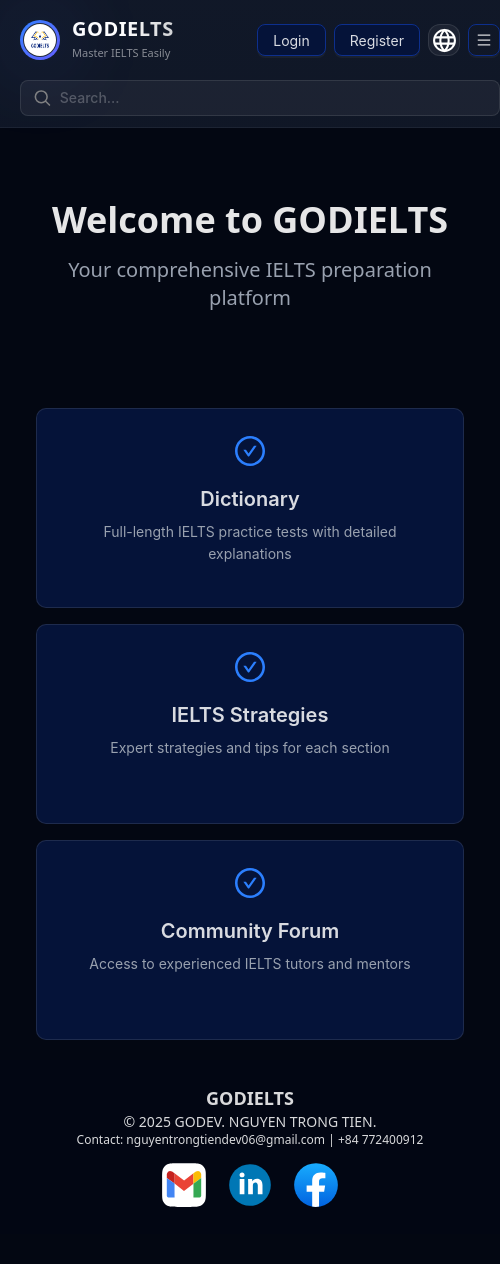
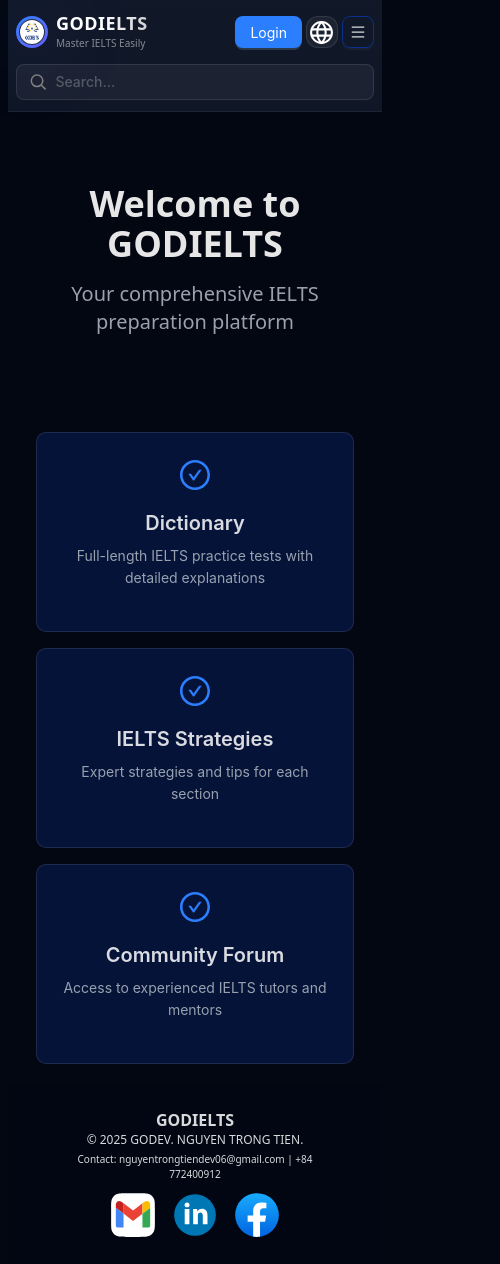
Before and after one commit to GodupDev/GODIELTS, a React (Vite) app: page / in a window 390 px wide. Shown: the whole page, 500 px wide, since content can reach past the window. Before the commit the page ends 1234 px from the top, so only its background shows below. Built offline with nearby package versions, Linux system fonts and the light colour scheme.

Commit message:
1.5 (tối ưu responsive lần 1)

```diff
--- a/src/components/layout/Footer.jsx
+++ b/src/components/layout/Footer.jsx
@@ -3,27 +3,30 @@ import IconSocialMedia from "../icon/IconSocialMedia";
 
 const Footer = () => {
   return (
-    <Layout.Footer className="bg-gray-900 text-white text-center py-6 mt-auto ">
-      <div className="max-w-4xl mx-auto">
-        <p className="text-lg font-semibold">GODIELTS</p>
-        <p className="text-sm">© 2025 GODEV. NGUYEN TRONG TIEN.</p>
-        <p className="text-xs">
+    <Layout.Footer className="bg-gray-900 text-white text-center py-4 sm:py-6 mt-auto">
+      <div className="max-w-4xl mx-auto px-4 sm:px-6">
+        <p className="text-base sm:text-lg font-semibold">GODIELTS</p>
+        <p className="text-xs sm:text-sm">© 2025 GODEV. NGUYEN TRONG TIEN.</p>
+        <p className="text-[10px] sm:text-xs mt-1">
           Contact: nguyentrongtiendev06@gmail.com | +84 772400912
         </p>
 
-        <div className="flex justify-center space-x-4 mt-3">
-          <a href="nguyentrongtiendev06@gmail.com">
+        <div className="flex justify-center space-x-3 sm:space-x-4 mt-2 sm:mt-3">
+          <a
+            href="nguyentrongtiendev06@gmail.com"
+            className="transform hover:scale-110 transition-transform"
+          >
             <IconSocialMedia socialMedia="Gmail" />
           </a>
           <a
             href="https://www.linkedin.com/in/nguyen-trong-tien-24b613339/"
-            className="text-gray-400 hover:text-white"
+            className="text-gray-400 hover:text-white transform hover:scale-110 transition-transform"
           >
             <IconSocialMedia socialMedia="Linkedin" />
           </a>
           <a
             href="https://www.facebook.com/profile.php?id=100064574541387"
-            className="text-gray-400 hover:text-white"
+            className="text-gray-400 hover:text-white transform hover:scale-110 transition-transform"
           >
             <IconSocialMedia socialMedia="Facebook" />
           </a>
--- a/src/components/layout/Header.jsx
+++ b/src/components/layout/Header.jsx
@@ -318,12 +318,12 @@ const Header = ({ searchedData }) => {
       />
 
       {/* Main Content */}
-      <div className="relative container mx-auto sm:px-6 !pl-5">
-        <div className="h-20 flex items-center justify-between gap-4 sm:gap-8">
+      <div className="relative container mx-auto px-4 sm:px-6">
+        <div className="h-16 sm:h-20 flex items-center justify-between gap-2 sm:gap-4">
           {/* Logo */}
           <motion.div
             whileHover={{ scale: 1.02 }}
-            className="flex items-center gap-3 sm:gap-5 group cursor-pointer shrink-0"
+            className="flex items-center gap-2 sm:gap-3 group cursor-pointer shrink-0"
             onClick={() => setCurrentPage("/")}
           >
             <div className="relative flex items-center justify-center">
@@ -331,7 +331,7 @@ const Header = ({ searchedData }) => {
               <div className="absolute inset-0 bg-gradient-to-r from-blue-500/30 to-indigo-500/30 rounded-full blur-2xl group-hover:from-blue-500/40 group-hover:to-indigo-500/40 transition-all duration-300" />
 
               {/* Logo Container */}
-              <div className="relative w-10 h-10 sm:w-14 sm:h-14 rounded-full bg-gradient-to-br from-blue-500 to-indigo-500 p-[3px]">
+              <div className="relative w-8 h-8 sm:w-10 sm:h-10 md:w-14 md:h-14 rounded-full bg-gradient-to-br from-blue-500 to-indigo-500 p-[3px]">
                 {/* Logo Image */}
                 <div className="w-full h-full rounded-full border border-white/10 overflow-hidden bg-gray-900 flex justify-center items-center">
                   <Image
@@ -340,7 +340,7 @@ const Header = ({ searchedData }) => {
                     preview={false}
                     width={90}
                     height={50}
-                    className="hover:scale-110 transition-transform duration-300 sm:w-[70px] sm:h-[50px]"
+                    className="hover:scale-110 transition-transform duration-300 w-[50px] h-[35px] sm:w-[60px] sm:h-[40px] md:w-[70px] md:h-[50px]"
                   />
                 </div>
               </div>
@@ -348,10 +348,10 @@ const Header = ({ searchedData }) => {
 
             {/* Logo Text */}
             <div className="flex flex-col group-hover:translate-x-1 transition-transform duration-300">
-              <h1 className="text-xl sm:text-2xl font-extrabold tracking-wide bg-gradient-to-r from-white via-white to-white/80 bg-clip-text text-transparent mb-0 leading-none">
+              <h1 className="text-lg sm:text-xl md:text-2xl font-extrabold tracking-wide bg-gradient-to-r from-white via-white to-white/80 bg-clip-text text-transparent mb-0 leading-none">
                 GODIELTS
               </h1>
-              <p className="text-[11px] sm:text-[13px] font-medium text-white/50 group-hover:text-white/70 transition-colors mt-1.5">
+              <p className="text-[10px] sm:text-[11px] md:text-[13px] font-medium text-white/50 group-hover:text-white/70 transition-colors mt-1">
                 Master IELTS Easily
               </p>
             </div>
@@ -362,8 +362,8 @@ const Header = ({ searchedData }) => {
           </div>
 
           {/* Search and Actions */}
-          <div className="flex items-center gap-2 sm:gap-4">
-            <div className="hidden xl:block w-[400px]">
+          <div className="flex items-center gap-2 sm:gap-3">
+            <div className="hidden xl:block w-[300px] sm:w-[400px]">
               <SearchBar
                 setSearchedData={setSearchedData}
                 searchedData={searchedData}
@@ -371,7 +371,7 @@ const Header = ({ searchedData }) => {
             </div>
 
             <div>
-              <div className="flex gap-2 sm:gap-3 items-center">
+              <div className="flex gap-1 sm:gap-2 md:gap-3 items-center">
                 {user ? (
                   <div>
                     <div ref={profileRef}>
@@ -389,13 +389,13 @@ const Header = ({ searchedData }) => {
                           <img
                             src={profile?.avatar.url}
                             alt="Avatar Preview"
-                            className="rounded-full object-cover border border-gray-700 w-7 h-7"
+                            className="rounded-full object-cover border border-gray-700 w-6 h-6 sm:w-7 sm:h-7"
                           />
                         ) : (
                           <IconUser />
                         )}
                         {uiState.profileMenuOpen && (
-                          <div className="absolute top-full right-0 mt-2 w-48 bg-gray-800/95 backdrop-blur-sm rounded-xl shadow-xl border border-white/10 overflow-hidden">
+                          <div className="absolute top-full right-0 mt-2 w-48 bg-gray-800/95 backdrop-blur-sm rounded-xl shadow-xl border border-white/10 overflow-hidden z-50">
                             {profileUI.map(({ code, item, onClick }) => (
                               <div
                                 key={code}
@@ -422,33 +422,13 @@ const Header = ({ searchedData }) => {
                     />
                   </div>
                 ) : (
-                  <>
-                    <div className="flex gap-2">
-                      <Button onClick={showLogin} className="">
-                        Login
-                      </Button>
-
-                      <Button onClick={showRegister} className="">
-                        Register
-                      </Button>
-                    </div>
-                    <AuthModals
-                      loginVisible={uiState.loginVisible}
-                      registerVisible={uiState.registerVisible}
-                      setLoginVisible={(visible) =>
-                        setUiState((prev) => ({
-                          ...prev,
-                          loginVisible: visible,
-                        }))
-                      }
-                      setRegisterVisible={(visible) =>
-                        setUiState((prev) => ({
-                          ...prev,
-                          registerVisible: visible,
-                        }))
-                      }
-                    />
-                  </>
+                  <Button
+                    type="primary"
+                    className="!bg-blue-500 hover:!bg-blue-600 !border-none"
+                    onClick={() => navigate("/login")}
+                  >
+                    Login
+                  </Button>
                 )}
                 <div ref={languageRef}>
                   <TooltipButton
@@ -514,7 +494,7 @@ const Header = ({ searchedData }) => {
             </div>
           </div>
         </div>
-        <div className="block xl:hidden  w-full pb-3">
+        <div className="block xl:hidden w-full pb-3">
           <SearchBar
             setSearchedData={setSearchedData}
             searchedData={searchedData}
--- a/src/index.css
+++ b/src/index.css
@@ -2,7 +2,8 @@
 
 body {
   background-color: #030712;
-  min-width: 500px;
+  min-width: 280px;
+  overflow-x: hidden;
 }
 
 /* Word Analysis Tabs */
@@ -40,9 +41,25 @@ body {
   }
 }
 
+/* Responsive styles */
 @media (max-width: 768px) {
-  .body {
-    width: 90%; /* Nhỏ hơn trên mobile */
-    min-width: 280px; /* Giữ không quá nhỏ */
+  body {
+    padding: 0 1rem;
+  }
+
+  .container {
+    padding-left: 1rem;
+    padding-right: 1rem;
   }
 }
+
+@media (max-width: 480px) {
+  body {
+    padding: 0 0.5rem;
+  }
+
+  .container {
+    padding-left: 0.5rem;
+    padding-right: 0.5rem;
+  }
+}
--- a/src/pages/Forum/main.jsx
+++ b/src/pages/Forum/main.jsx
@@ -14,12 +14,14 @@ const ForumPage = () => {
   });
 
   return (
-    <div className="min-h-screen p-2">
-      <div className="flex flex-col pt-[1%] pb-[5%] max-w-4xl mx-auto space-y-6 gap-y-3">
+    <div className="min-h-screen px-2 sm:px-4 md:px-6">
+      <div className="flex flex-col pt-[1%] pb-[5%] max-w-4xl mx-auto space-y-4 sm:space-y-6 gap-y-3">
         {filteredPostsData.length > 0 ? (
           filteredPostsData.map((post) => <Post key={post.id} post={post} />)
         ) : (
-          <div>No matching posts yet</div>
+          <div className="text-white text-center py-4">
+            No matching posts yet
+          </div>
         )}
       </div>
     </div>
--- a/src/pages/Tips/main.jsx
+++ b/src/pages/Tips/main.jsx
@@ -30,10 +30,12 @@ const TipsPage = () => {
   ];
 
   return (
-    <div className="">
+    <div className="px-2 sm:px-4 md:px-6">
       <div className="max-w-6xl mx-auto">
-        <div className="flex justify-between items-center mb-8">
-          <h1 className="text-4xl font-bold text-white">IELTS Tips</h1>
+        <div className="flex justify-between items-center mb-4 sm:mb-8">
+          <h1 className="text-2xl sm:text-3xl md:text-4xl font-bold text-white">
+            IELTS Tips
+          </h1>
         </div>
         <Tabs activeKey={activeTab} onChange={setActiveTab} className="w-full">
           {categories.map((category) => (
@@ -41,7 +43,7 @@ const TipsPage = () => {
               tab={
                 <Tag
                   color={category.color}
-                  className="px-4 py-1 text-sm font-medium"
+                  className="px-2 sm:px-4 py-1 text-xs sm:text-sm font-medium"
                 >
                   {category.label}
                 </Tag>
```
Also changed, not shown: src/components/ui/Post/Post.jsx (+6 -4 lines), src/components/ui/Post/Tip.jsx (+15 -8 lines), src/components/ui/Word/AdditionalInformation.jsx (+12 -12 lines).
